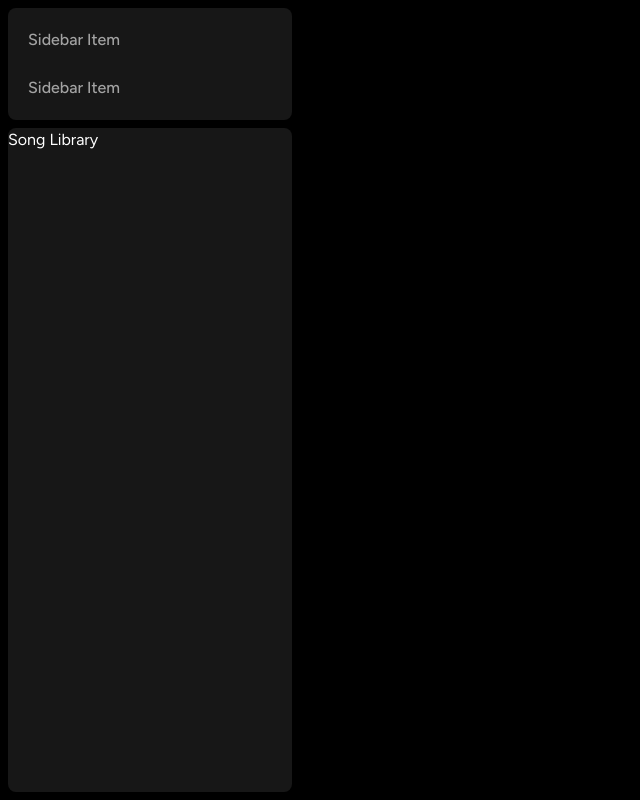
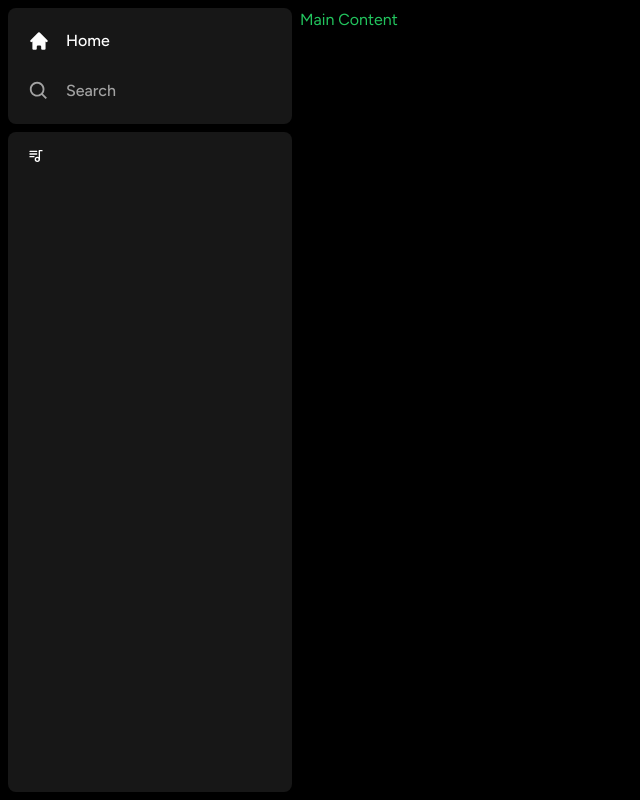
Before and after one commit to MagnumOpusSirius/meloverse, a Next.js app: page / in a window 1280 px wide. Shown: the whole page, without its empty margins (0-640 px from the left). Built offline with nearby package versions, Linux system fonts and the light colour scheme.

Commit message:
added library

```diff
--- /dev/null
+++ b/components/Library.tsx
@@ -0,0 +1,33 @@
+"use client"
+
+import { TbPlaylist } from "react-icons/tb";
+
+const Library = () => {
+    const onClick = () => {
+        //handle upload later
+    };
+    return (
+        <div className="flex flex-col">
+            <div
+                className="
+                flex
+                items-center
+                justify-between
+                px-5
+                pt-4
+                "
+            >
+                <div
+                    className="
+                inline-flex
+                items-center
+                gap-x-2
+                ">
+                    < TbPlaylist />
+                </div>
+            </div>
+        </div>
+    );
+}
+
+export default Library;
--- a/components/Sidebar.tsx
+++ b/components/Sidebar.tsx
@@ -6,6 +6,7 @@
 import { HiHome } from "react-icons/hi";
 import Box from "./Box";
 import SidebarItem from "./SidebarItem";
+import Library from "./Library";
 interface SidebarProps {
     children: React.ReactNode;
 }
@@ -60,9 +61,12 @@
                     </div>
                 </Box>
                 <Box className="overflow-y-auto h-full">
-                    Song Library
+                    <Library />
                 </Box>
             </div>
+            <main className="h-full flex-1 overflow-y-auto py-2">
+                {children}
+            </main>
         </div>
     );
 }
--- a/components/SidebarItem.tsx
+++ b/components/SidebarItem.tsx
@@ -9,7 +9,7 @@
     href: string;
 }
 const SidebarItem: React.FC<SidebarItemProps> = ({
-    icon,
+    icon: Icon,
     label,
     active,
     href
@@ -32,10 +32,12 @@
                 transition
                 text-neutral-400
                 py-1
-                `
+                `,
+                active && `text-white`
             )}
         >
-            Sidebar Item
+            <Icon size={26} />
+            <p className="truncate w-full">{label}</p>
         </Link>
     );
 }
```
